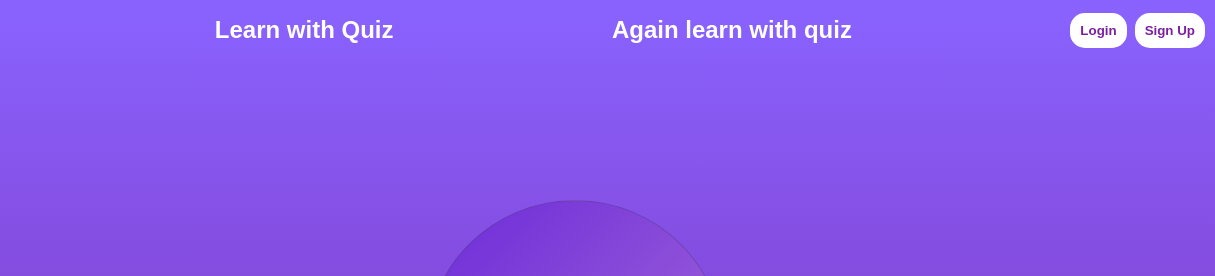
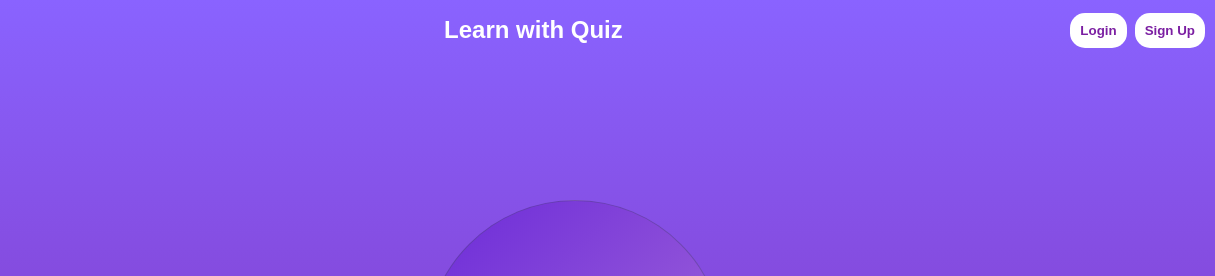
Before and after one commit to sajeebbiswas143/Quiz-Web, a plain HTML site: page index.html in a window 1280 px wide. Shown: the top 276 px of the page, 65-1280 px from the left. Drawn offline with Linux system fonts and the light colour scheme.

Commit message:
Update index.html

```diff
--- a/index.html
+++ b/index.html
@@ -12,7 +12,6 @@
  <header class="navbar">
     <img src="logo.jpg" alt="quiz logo" class="logo"/>
     <h1>Learn with Quiz</h1>
-    <h1>Again learn with quiz</h1>
     <div class="login-signup">
         <button class="login-btn">Login</button>
         <button class="signup-btn">Sign Up</button>
```
